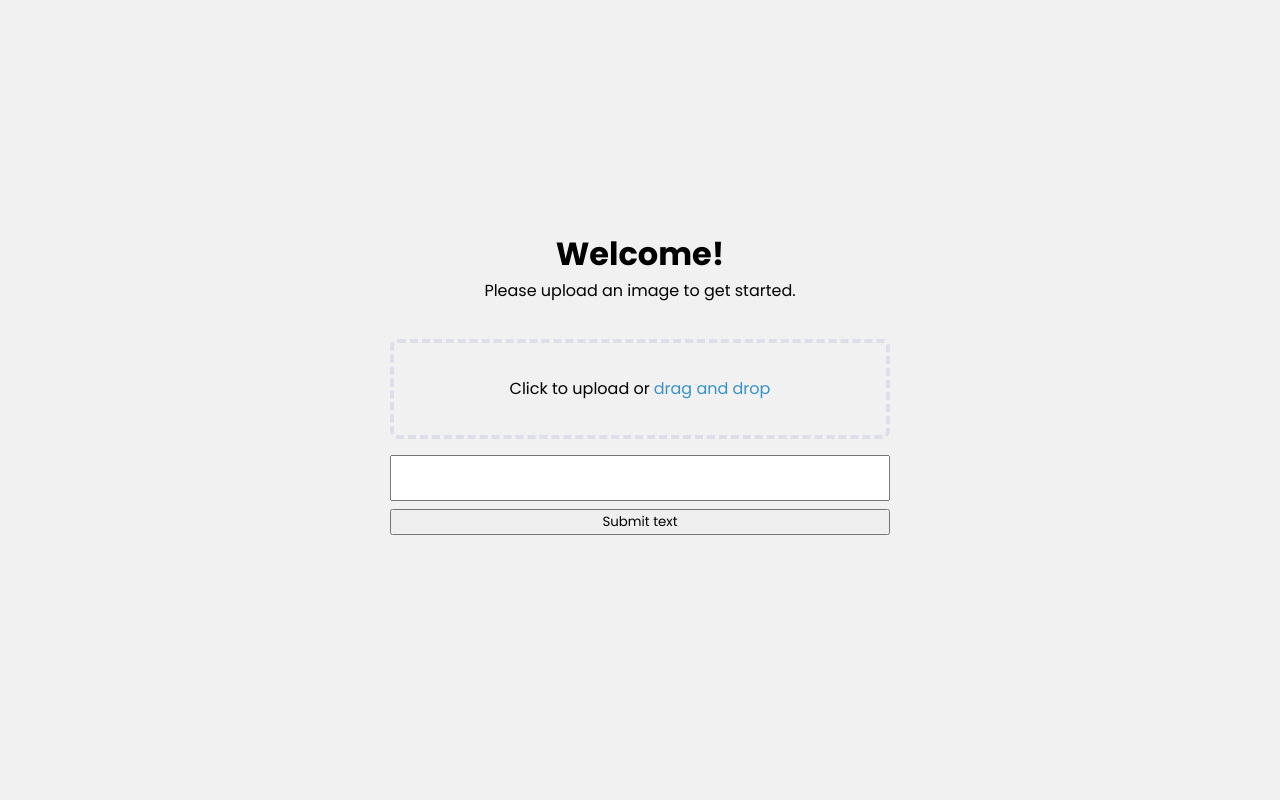
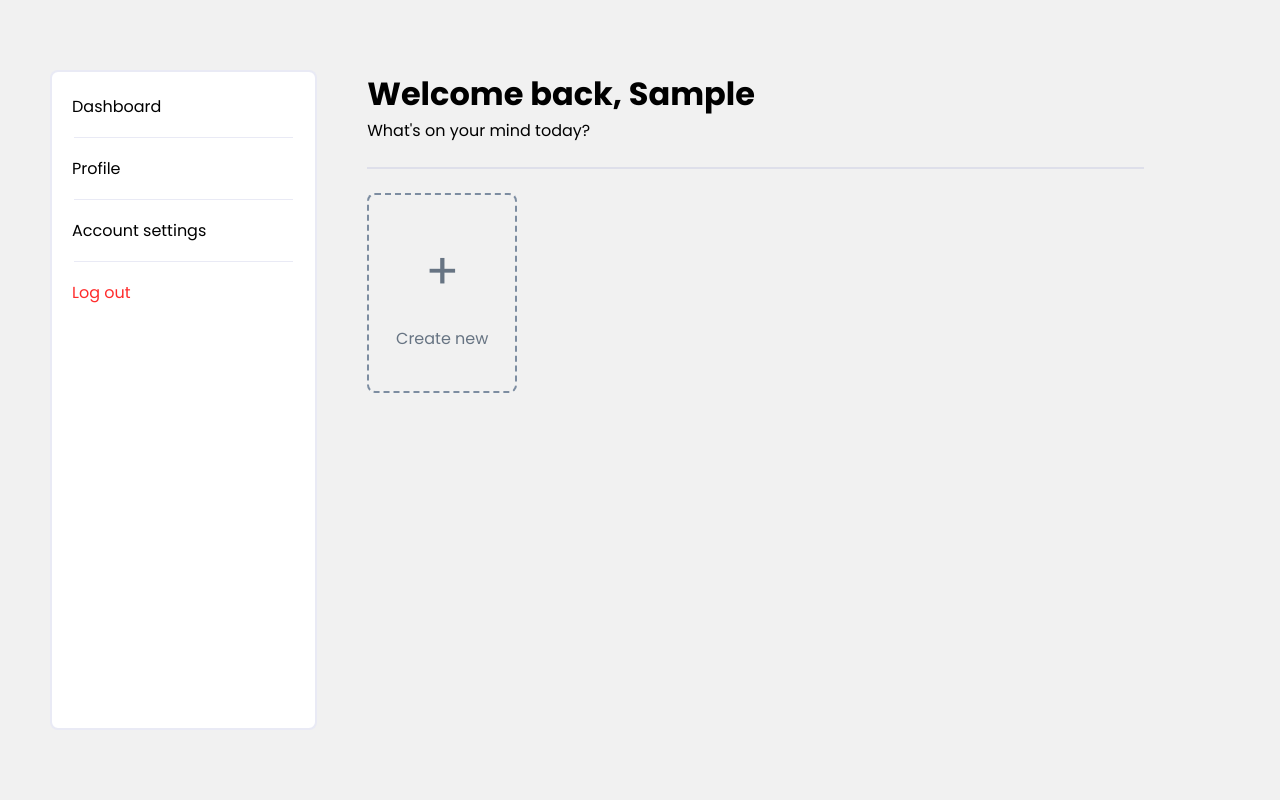
Before and after one commit to Hexatare/DeckBuilder, a Flask app: template deck_builder/dashboard/templates/dashboard.html in a window 1280 px wide. Run offline with Flask 3, Linux system fonts and the light colour scheme; the template is opened without the code that fills it: most values are stand-ins (such as "Sample title", 1, 10 or a date in 2020).

Commit message:
Created basic dashboard

```diff
--- a/deck_builder/dashboard/static/styles/dashboard.css
+++ b/deck_builder/dashboard/static/styles/dashboard.css
@@ -40,6 +40,18 @@
     display: none !important;
 }
 
+.divider {
+    width: 90%;
+    height: 1px;
+    background-color: var(--color-light);
+}
+
+.page-divider {
+    width: 90%;
+    height: 2px;
+    background-color: var(--color-light);
+}
+
 html,
 body {
     display: flex;
@@ -48,15 +60,20 @@ body {
     background-color: var(--color-background);
 }
 
+body {
+    flex-direction: row;
+    padding: 10px 50px;
+}
+
 .main {
     display: flex;
-    width: 100% !important;
-    height: 100% !important;
-    justify-content: center;
-    align-items: center;
+    width: 100%;
+    height: 100%;
     flex-direction: column;
-    gap: 36px;
     background-color: var(--color-background);
+    padding-left: 50px;
+    padding-top: 60px;
+    gap: 24px;
 }
 
 .page-header {
@@ -64,15 +81,13 @@ body {
     flex-direction: column;
     width: 500px;
     justify-content: center;
-    align-items: center;
 }
 
 .page-content {
     display: flex;
+    flex-wrap: wrap;
     flex-direction: column;
-    width: 500px;
-    justify-content: center;
-    align-items: center;
+    width: 100%;
     gap: 16px;
 }
 
@@ -104,3 +119,85 @@ body {
     width: 100%;
     resize: none;
 }
+
+.navbar-wrapper {
+    display: flex;
+    width: 350px;
+    height: 100%;
+    justify-content: center;
+    align-items: center;
+    padding: 60px 0;
+}
+
+.navbar {
+    display: flex;
+    flex-direction: column;
+    width: 100%;
+    height: 100%;
+    background-color: var(--color-white);
+    border-radius: var(--border-radius);
+    border: 2px solid var(--color-light);
+    align-items: center;
+    padding: 12px 10px;
+    gap: 8px;
+}
+
+.navbar-element {
+    width: 100%;
+    height: 45px;
+    display: flex;
+    align-items: center;
+    border-radius: var(--border-radius);
+    padding: 0 10px;
+    transition-duration: 0.2s;
+    transition-property: background-color;
+    cursor: pointer;
+}
+
+.navbar-element:hover {
+    background-color: var(--color-light);
+}
+
+.navbar-logout-element-text {
+    color: var(--color-danger-dark) !important;
+}
+
+.page-content-element-create {
+    display: flex;
+    flex-direction: column;
+    width: 150px;
+    height: 200px;
+    border-radius: var(--border-radius);
+    border: 2px dashed var(--color-info-dark);
+    justify-content: center;
+    align-items: center;
+    gap: 16px;
+    cursor: pointer;
+    transition-duration: 0.2s;
+    transition-property: border;
+}
+
+.page-content-element-create:hover {
+    border: 2px dashed var(--color-dark);
+}
+
+.page-content-element-create:hover>.create-plus,
+.page-content-element-create:hover>.create-text {
+    color: var(--color-dark) !important;
+}
+
+.create-plus {
+    font-size: 50px;
+    color: var(--color-dark-variant);
+    transition-duration: 0.2s;
+    transition-property: color;
+    user-select: none;
+}
+
+.create-text {
+    font-size: 16px;
+    color: var(--color-dark-variant);
+    transition-duration: 0.2s;
+    transition-property: color;
+    user-select: none;
+}
--- a/deck_builder/dashboard/templates/dashboard.html
+++ b/deck_builder/dashboard/templates/dashboard.html
@@ -17,12 +17,40 @@
 </head>
 
 <body>
+    <aside class="navbar-wrapper">
+        <div class="navbar">
+            <div class="navbar-element">
+                <p class="navbar-elemement-text">Dashboard</p>
+            </div>
+            <div class="divider"></div>
+            <div class="navbar-element">
+                <p class="navbar-elemement-text">Profile</p>
+            </div>
+            <div class="divider"></div>
+            <div class="navbar-element">
+                <p class="navbar-elemement-text">Account settings</p>
+            </div>
+            <div class="divider"></div>
+            <div class="navbar-element">
+                <p class="navbar-logout-element-text">Log out</p>
+            </div>
+        </div>
+    </aside>
     <main class="main">
         <div class="page-header">
-            <h1>Welcome!</h1>
-            <p>Please upload an image to get started.</p>
+            <h1>Welcome back, {{ first_name }}</h1>
+            <p>What's on your mind today?</p>
         </div>
+        <div class="page-divider"></div>
         <div class="page-content">
+            <div class="page-content-element-create">
+                <p class="create-plus">+</p>
+                <p class="create-text">Create new</p>
+            </div>
+            <div class="page-content-element">
+
+            </div>
+            <!--
             <div class="input-section">
                 <input type="file" accept=".png, .jpg, .jpeg" class="picture-input hidden" id="picture-input">
                 <label for="picture-input" class="picture-input-label">
@@ -37,6 +65,7 @@
             <div class="output-section">
 
             </div>
+            -->
         </div>
     </main>
 </body>
```
